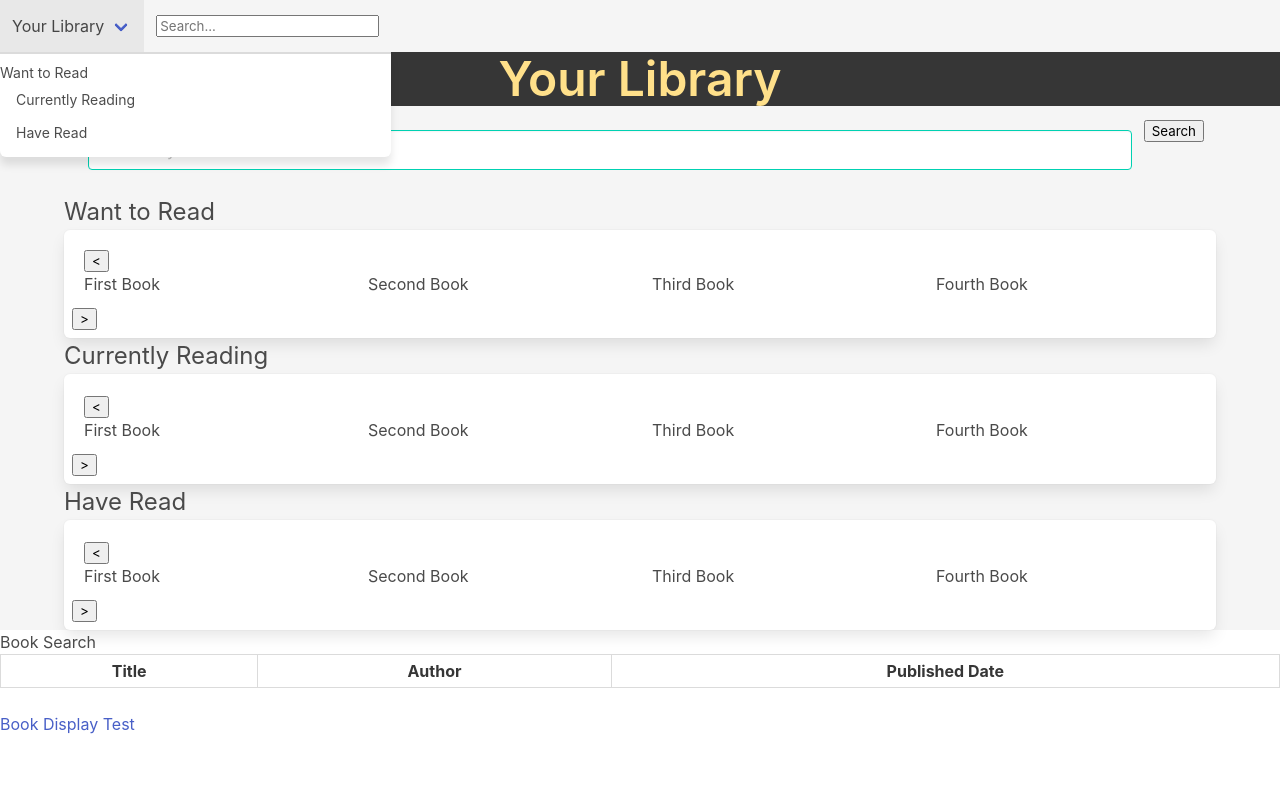
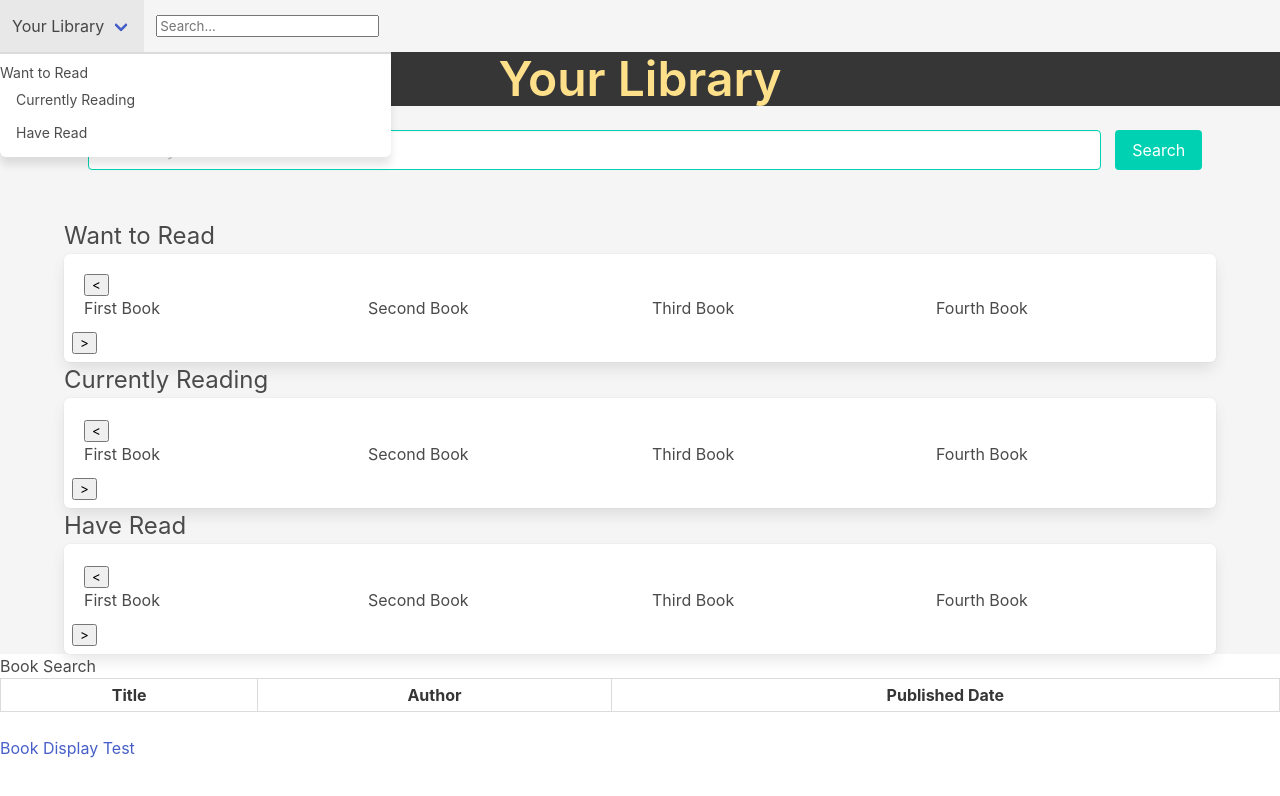
Before and after one commit to codemodeactivate/book-it, a plain HTML site: page index.html in a window 1280 px wide. Drawn offline with nearby package versions, Linux system fonts and the light colour scheme.

Commit message:
search button looking good

```diff
--- a/index.html
+++ b/index.html
@@ -51,13 +51,13 @@
           <section>
             <div class="container">
 
-              <div class="column is-fullwidth is-flex">
-                <div class="column is-fullwidth">
+              <div class="column is-fullwidth is-flex level">
+                <div class="column is-11 level-item">
                 <form>
                   <input type="text" id="bookName" name="bookName" class="input is-primary" placeholder="Search by Book Title"/>
                 </div>
-                <div>
-                  <button type="submit">Search</button>
+                <div class="level-item">
+                  <button type="submit" class="button is-primary">Search</button>
                 </form>
                 </div>
               </div>
```
